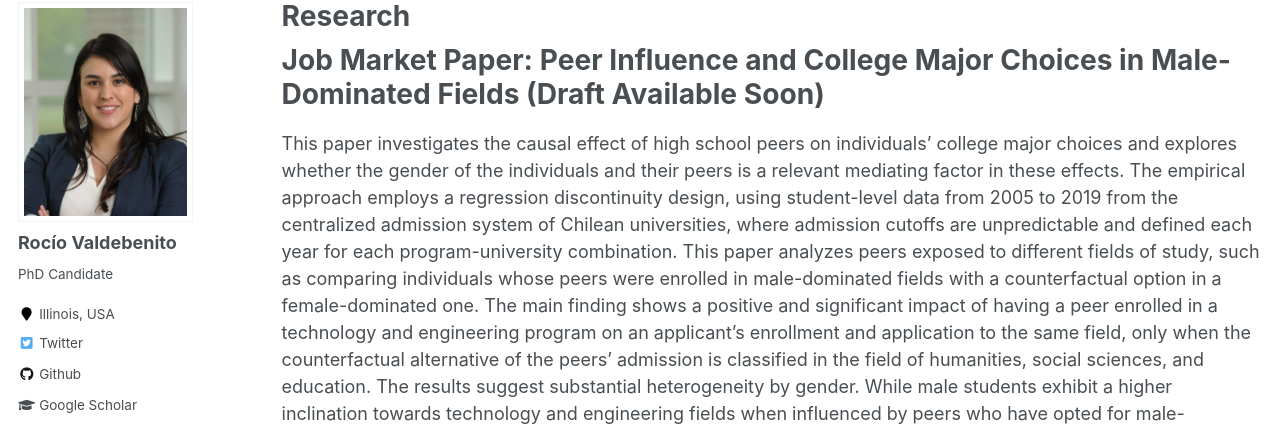
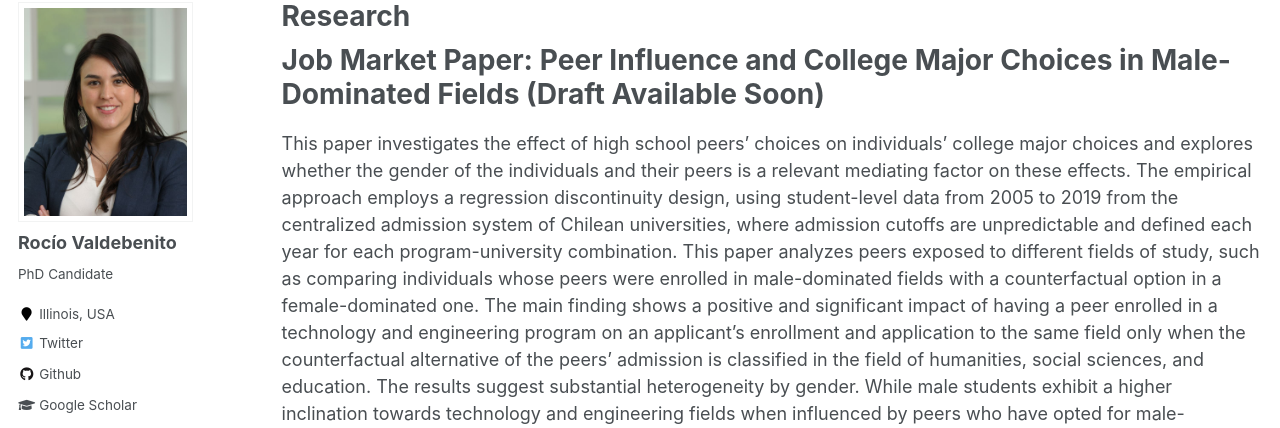
Before and after one commit to rvaldebenito/rvaldebenito.github.io, a Jekyll site: the page built from _pages/publications.md, in a window 1280 px wide and 1251 px high. Shown: the part 116-544 px from the top of the window. Built offline with Jekyll 4.4.1, drawn with Linux system fonts in a browser that asks for light colours; some web fonts are replaced; some of the changed text lies outside the part shown.

Commit message:
Update publications.md

```diff
--- a/_pages/publications.md
+++ b/_pages/publications.md
@@ -12,7 +12,7 @@ author_profile: true
 Job Market Paper: Peer Influence and College Major Choices in Male-Dominated Fields (Draft Available Soon)
 ======
 
-This paper investigates the causal effect of high school peers on individuals' college major choices and explores whether the gender of the individuals and their peers is a relevant mediating factor in these effects. The empirical approach employs a regression discontinuity design, using student-level data from 2005 to 2019 from the centralized admission system of Chilean universities, where admission cutoffs are unpredictable and defined each year for each program-university combination. This paper analyzes peers exposed to different fields of study, such as comparing individuals whose peers were enrolled in male-dominated fields with a counterfactual option in a female-dominated one. The main finding shows a positive and significant impact of having a peer enrolled in a technology and engineering program on an applicant's enrollment and application to the same field, only when the counterfactual alternative of the peers' admission is classified in the field of humanities, social sciences, and education. The results suggest substantial heterogeneity by gender. While male students exhibit a higher inclination towards technology and engineering fields when influenced by peers who have opted for male-dominated disciplines, female students are less likely to pursue that field when exposed to such peers.
+  This paper investigates the effect of high school peers' choices on individuals' college major choices and explores whether the gender of the individuals and their peers is a relevant mediating factor on these effects. The empirical approach employs a regression discontinuity design, using student-level data from 2005 to 2019 from the centralized admission system of Chilean universities, where admission cutoffs are unpredictable and defined each year for each program-university combination. This paper analyzes peers exposed to different fields of study, such as comparing individuals whose peers were enrolled in male-dominated fields with a counterfactual option in a female-dominated one. The main finding shows a positive and significant impact of having a peer enrolled in a technology and engineering program on an applicant's enrollment and application to the same field only when the counterfactual alternative of the peers' admission is classified in the field of humanities, social sciences, and education. The results suggest substantial heterogeneity by gender. While male students exhibit a higher inclination towards technology and engineering fields when influenced by peers who have opted for male-dominated disciplines, female students are less likely to pursue that field when exposed to such peers.
 
 
 Working Paper: Migration of High School Graduates: How Relevant are the Degree Type and Field of Study?
```
